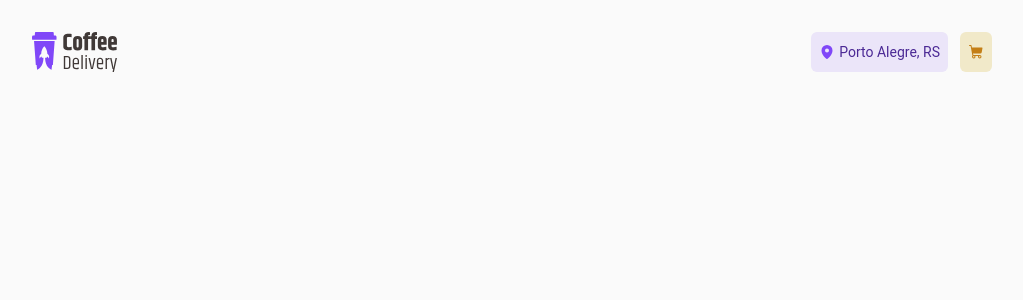
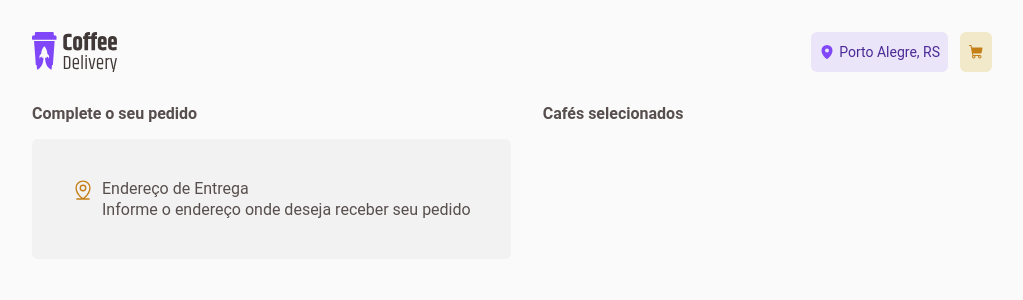
Before and after one commit to rutefig/challenge02-ignite-reactjs-coffee-delivery, a React (Vite) app: page /checkout in a window 1280 px wide. Shown: the top 300 px of the page, without its empty margins (128-1151 px from the left). Built offline with nearby package versions, Linux system fonts and the light colour scheme.

Commit message:
started to develop layout for checkout page

```diff
--- a/src/pages/Checkout/index.tsx
+++ b/src/pages/Checkout/index.tsx
@@ -1,10 +1,53 @@
 import React from 'react'
-import styled from 'styled-components'
+import { MapPinLine } from '@phosphor-icons/react'
+import { Text } from '../../components/Text'
+import { defaultTheme } from '../../styles/themes/default'
+import {
+  CheckoutContainer,
+  FormContainer,
+  OrderFormContainer,
+  OrderFormHeader,
+  TextContainer,
+} from './styles'
 
 export function Checkout() {
-  return <CheckoutContainer></CheckoutContainer>
+  return (
+    <CheckoutContainer>
+      <FormContainer>
+        <Text
+          variant="header"
+          tag="h4"
+          color={defaultTheme['base-subtitle']}
+          weight="bold"
+          size={18}
+        >
+          Complete o seu pedido
+        </Text>
+        <OrderFormContainer>
+          <OrderFormHeader>
+            <MapPinLine size={22} color={defaultTheme['yellow-dark']} />
+            <TextContainer>
+              <Text color={defaultTheme['base-subtitle']}>
+                Endereço de Entrega
+              </Text>
+              <Text size={14}>
+                Informe o endereço onde deseja receber seu pedido
+              </Text>
+            </TextContainer>
+          </OrderFormHeader>
+        </OrderFormContainer>
+      </FormContainer>
+      <FormContainer>
+        <Text
+          variant="header"
+          tag="h4"
+          color={defaultTheme['base-subtitle']}
+          weight="bold"
+          size={18}
+        >
+          Cafés selecionados
+        </Text>
+      </FormContainer>
+    </CheckoutContainer>
+  )
 }
-
-const CheckoutContainer = styled.div``
-
-const FormContainer = styled.form``
--- a/src/pages/Checkout/styles.ts
+++ b/src/pages/Checkout/styles.ts
@@ -0,0 +1,35 @@
+import styled from 'styled-components'
+
+export const CheckoutContainer = styled.div`
+  display: flex;
+  gap: 2rem;
+`
+
+export const FormContainer = styled.div`
+  display: flex;
+  flex-direction: column;
+  gap: 1rem;
+`
+
+export const OrderFormContainer = styled.div`
+  display: flex;
+  flex-direction: column;
+  align-items: flex-start;
+  padding: 2.5rem;
+  gap: 2rem;
+
+  border-radius: 6px;
+  background: ${(props) => props.theme['base-card']};
+`
+
+export const OrderFormHeader = styled.div`
+  display: flex;
+  align-items: flex-start;
+  gap: 0.5rem;
+`
+
+export const TextContainer = styled.div`
+  display: flex;
+  flex-direction: column;
+  gap: 0.125rem;
+`
```
